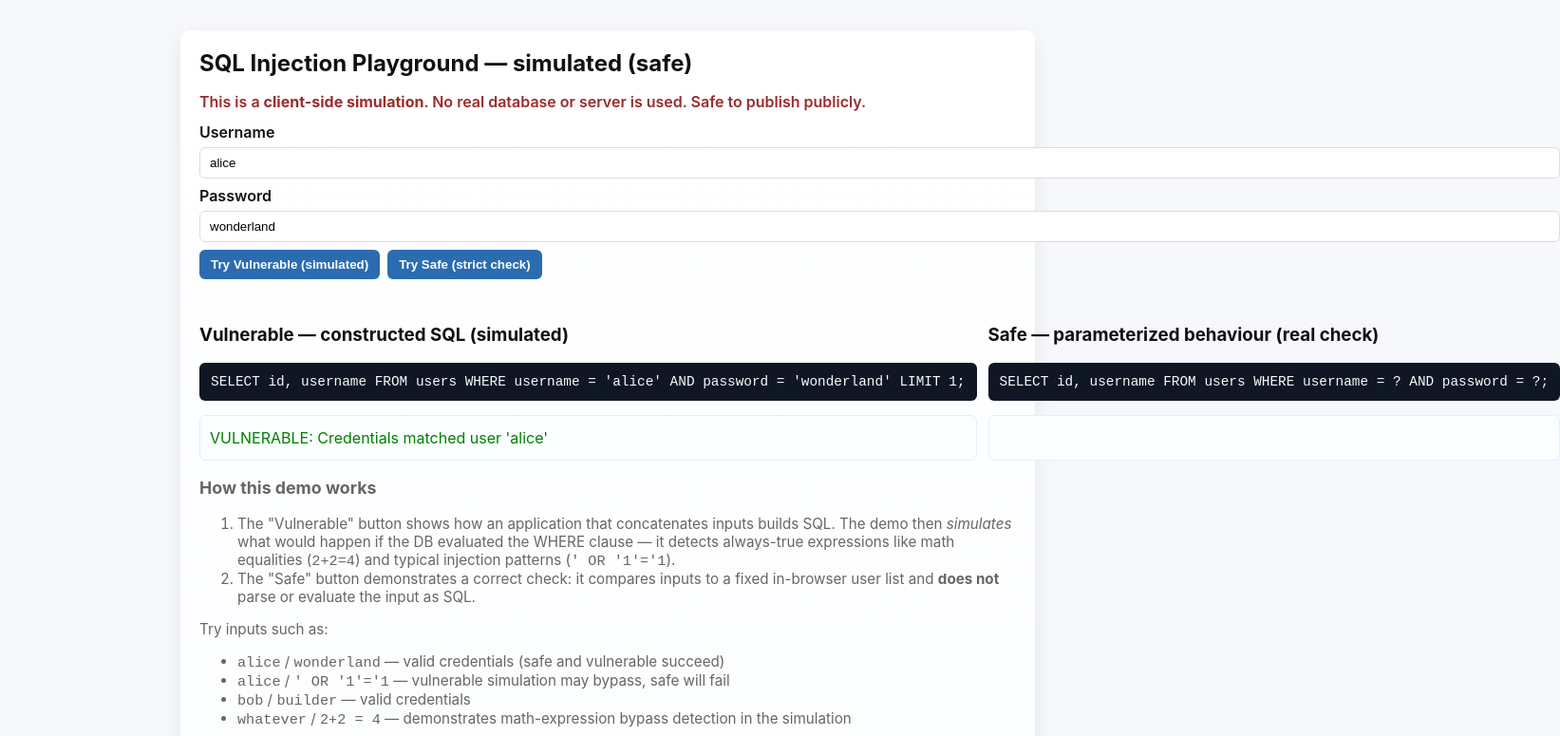
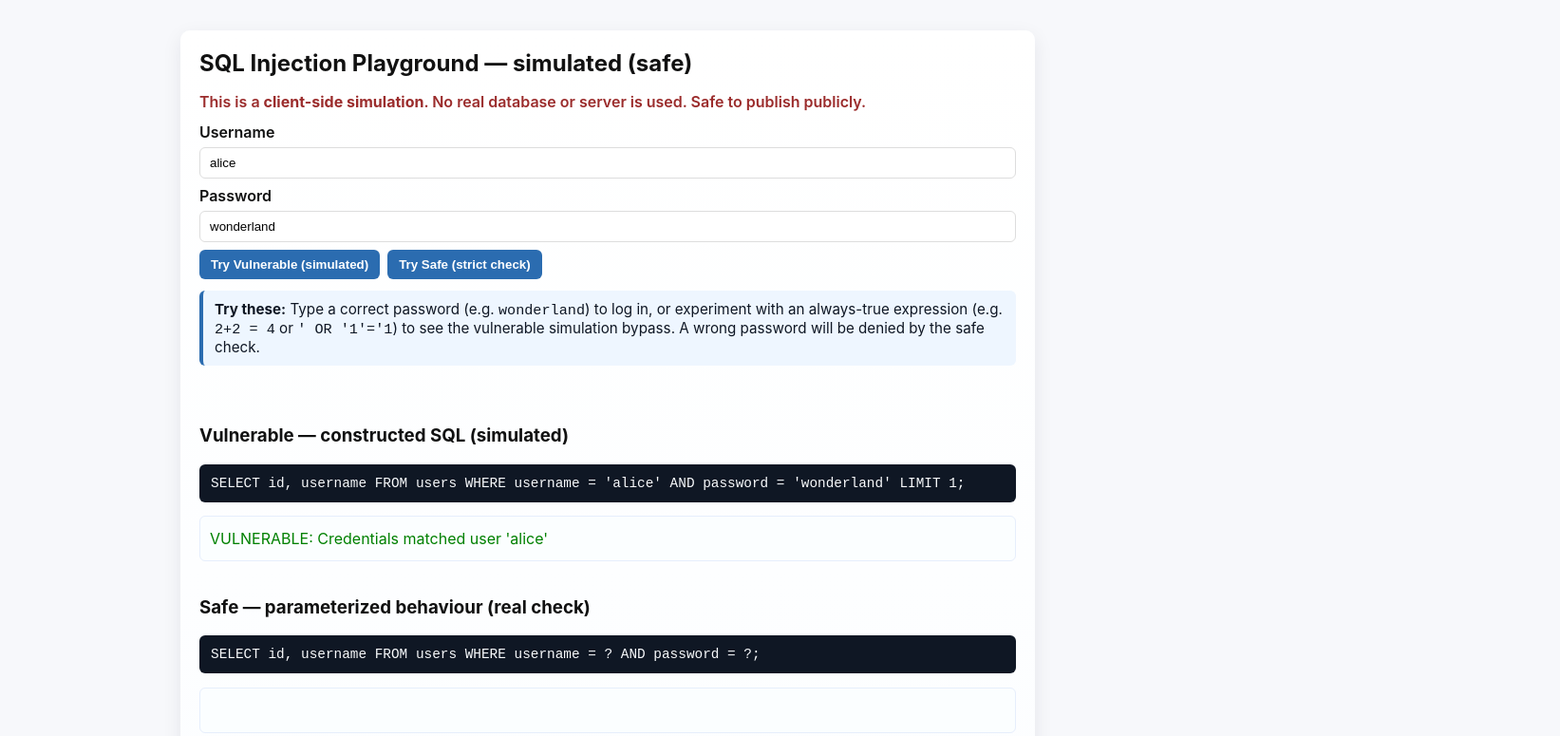
Before and after one commit to Maremoo2/sql-injection-playground-static, a plain HTML site: page index.html in a window 1280 px wide. Shown: the top 775 px of the page at 95% size, 1643 px wide, since content can reach past the window. Drawn offline with Linux system fonts and the light colour scheme.

Commit message:
ui: stack result panels vertically and add demo instructions

```diff
--- a/index.html
+++ b/index.html
@@ -27,6 +27,9 @@
           <button id="try-vuln" type="button">Try Vulnerable (simulated)</button>
           <button id="try-safe" type="button">Try Safe (strict check)</button>
         </div>
+
+        <p class="demo-instructions"><strong>Try these:</strong> Type a correct password (e.g. <code>wonderland</code>) to log in, or experiment with an always-true expression (e.g. <code>2+2 = 4</code> or <code>' OR '1'='1</code>) to see the vulnerable simulation bypass. A wrong password will be denied by the safe check.</p>
+
       </form>
 
       <div class="results">
--- a/style.css
+++ b/style.css
@@ -33,7 +33,7 @@ input { width: 100%; padding: 8px 10px; border-radius: 6px; border: 1px solid #d
 button { padding: 8px 12px; border-radius: 6px; border: none; cursor: pointer; background: var(--accent); color: white; font-weight: 600; }
 button:active { transform: translateY(1px); }
 
-.results { display: grid; grid-template-columns: 1fr 1fr; gap: 12px; margin-top: 12px; }
+.results { display: grid; grid-template-columns: 1fr; gap: 18px; margin-top: 12px; }
 pre { background: #0f1724; color: #f8fafc; padding: 12px; border-radius: 6px; overflow-x:auto; font-size: 0.9rem; }
 
 .result-box { margin-top: 8px; padding: 10px; border-radius: 6px; border: 1px solid #e6eefc; background: #fbfeff; min-height: 48px; display:flex; align-items:center; }
@@ -45,3 +45,14 @@ footer { margin-top: 18px; color: #666; font-size: 0.9rem; }
 @media (max-width:820px) {
   .results { grid-template-columns: 1fr; }
 }
+
+/* demo instructions under the buttons */
+.demo-instructions {
+  margin-top: 12px;
+  padding: 10px 12px;
+  background: #eef6ff;
+  border-left: 4px solid var(--accent);
+  border-radius: 6px;
+  color: #0f1724;
+  font-size: 0.95rem;
+}
```
